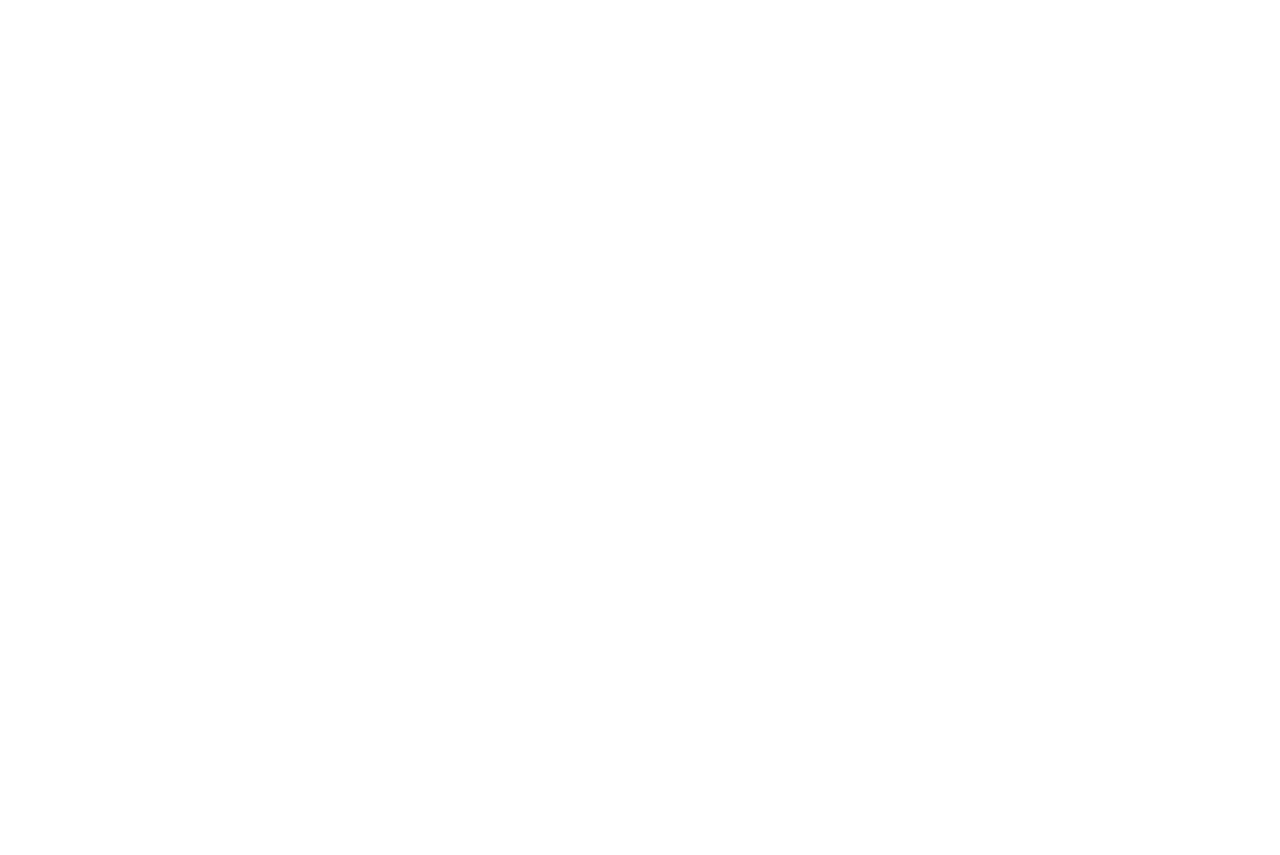
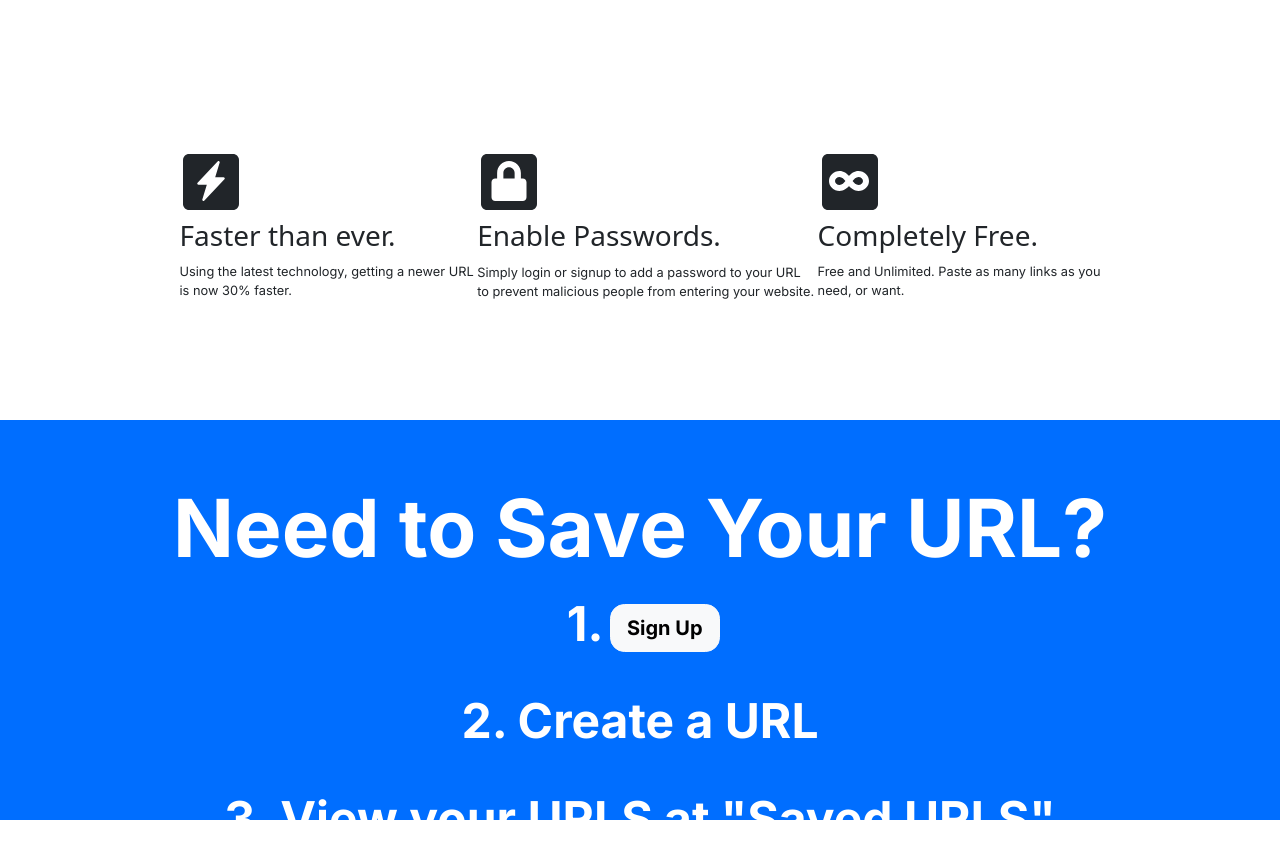
Before and after one commit to TTRAN70/HideMyURL-Frontend, a React (Vite) app: page / in a window 1280 px wide. Shown: the part 560-1415 px from the top of the page. Before the commit the page ends 800 px from the top, so only its background shows below. Built offline with nearby package versions, Linux system fonts and the light colour scheme; no server answers.

Commit message:
Configuring landing page...

```diff
--- a/src/pages/Landing.css
+++ b/src/pages/Landing.css
@@ -37,14 +37,14 @@
     text-align: center;
     width: 29%;
     position: relative;
-    left: 37%;
+    left: 36%;
     font-weight: 700;
 }
 
 .searchbar {
     width: 45% !important;
     position: relative;
-    left: 30%;
+    left: 29%;
     margin-top: 5%;
     height: 4rem !important;
 }
@@ -85,3 +85,82 @@
     background-color: rgb(63 63 70/1) !important;
     border-color: rgb(63 63 70/1) !important;
 }
+
+.desc {
+    font-size: 0.8rem;
+    font-family: 'Inter', sans-serif !important;
+}
+
+.bentoinfo {
+    margin-top: 10rem;
+    margin-left: 10rem;
+    margin-right: 10rem;
+}
+
+.box {
+    font-size: 4rem;
+}
+
+.fast {
+    font-size: 2.5rem;
+    position: absolute !important;
+    color: white !important;
+    left: 4%;
+    top: 7%;
+}
+
+.subtitle {
+    font-weight: 500;
+    margin-bottom: 2%;
+}
+
+.subdesc {
+    font-size: 0.8rem;
+    font-family: 'Inter', sans-serif !important;
+}
+
+.lock {
+    font-size: 2.5rem;
+    position: absolute !important;
+    color: white !important;
+    left: 3.5%;
+    top: 7%;
+}
+
+.infinity {
+    font-size: 2.5rem;
+    position: absolute !important;
+    color: white !important;
+    left: 4.2%;
+    top: 7%;
+}
+
+.banner {
+    height: 50%;
+    background-color: rgb(0, 110, 255);
+    margin-top: 8%;
+}
+
+.btitle {
+   padding-top: 3rem;
+   color: white;
+   font-family: 'Inter', sans-serif !important;
+   font-weight: 800;
+   font-size: 5rem;
+   text-align: center;
+}
+
+.oned {
+    color: white;
+    font-family: 'Inter', sans-serif !important;
+    font-weight: 800;
+   font-size: 3rem;
+   margin-bottom: 2%;
+}
+
+.bsign {
+    position: relative;
+    left: 0.5%;
+    border-radius: 0.9rem !important;
+    font-weight: 900 !important;
+}
--- a/src/pages/Landing.jsx
+++ b/src/pages/Landing.jsx
@@ -4,6 +4,8 @@
 import moment from "moment";
 import { RxEnter } from "react-icons/rx";
 import { IoIosCheckmarkCircle, IoIosAlert } from "react-icons/io";
+import { FaStop, FaLock, FaInfinity } from "react-icons/fa";
+import { BsFillLightningChargeFill } from "react-icons/bs";
 const Landing = () => {
   const [link, setLink] = useState("");
   const [loading, setLoading] = useState(false);
@@ -123,6 +125,54 @@
           </div>
         </div>
       )}
+      <div className="text-center mt-5 desc">
+        Simply paste your URL, click the blue button
+      </div>
+      <div className="text-center desc">and get a hidden URL for free!</div>
+      <div className="bentoinfo d-flex justify-content-evenly p-3">
+        <div className="item1 position-relative">
+          <FaStop className="box" />
+          <BsFillLightningChargeFill className="fast" />
+          <div className="fs-3 subtitle">Faster than ever.</div>
+          <div className="subdesc">
+            Using the latest technology, getting a newer URL{" "}
+          </div>
+          <div className="subdesc">is now 30% faster.</div>
+        </div>
+        <div className="item2 position-relative">
+          <FaStop className="box" />
+          <FaLock className="lock" />
+          <div className="fs-3 subtitle">Enable Passwords.</div>
+          <div className="subdesc">
+            Simply login or signup to add a password to your URL{" "}
+          </div>
+          <div className="subdesc">
+            to prevent malicious people from entering your website.
+          </div>
+        </div>
+        <div className="item3 position-relative">
+          <FaStop className="box" />
+          <FaInfinity className="infinity" />
+          <div className="fs-3 subtitle">Completely Free.</div>
+          <div className="subdesc">
+            Free and Unlimited. Paste as many links as you{" "}
+          </div>
+          <div className="subdesc">need, or want.</div>
+        </div>
+      </div>
+      <div className="banner">
+        <div className="btitle">Need to Save Your URL?</div>
+        <div className="oned text-center">
+          1.
+          <button type="button" className="bsign btn btn-light btn-lg">
+            Sign Up
+          </button>
+        </div>
+        <div className="oned text-center">2. Create a URL</div>
+        <div className="oned text-center">
+          3. View your URLS at "Saved URLS"
+        </div>
+      </div>
     </div>
   );
 };
```
